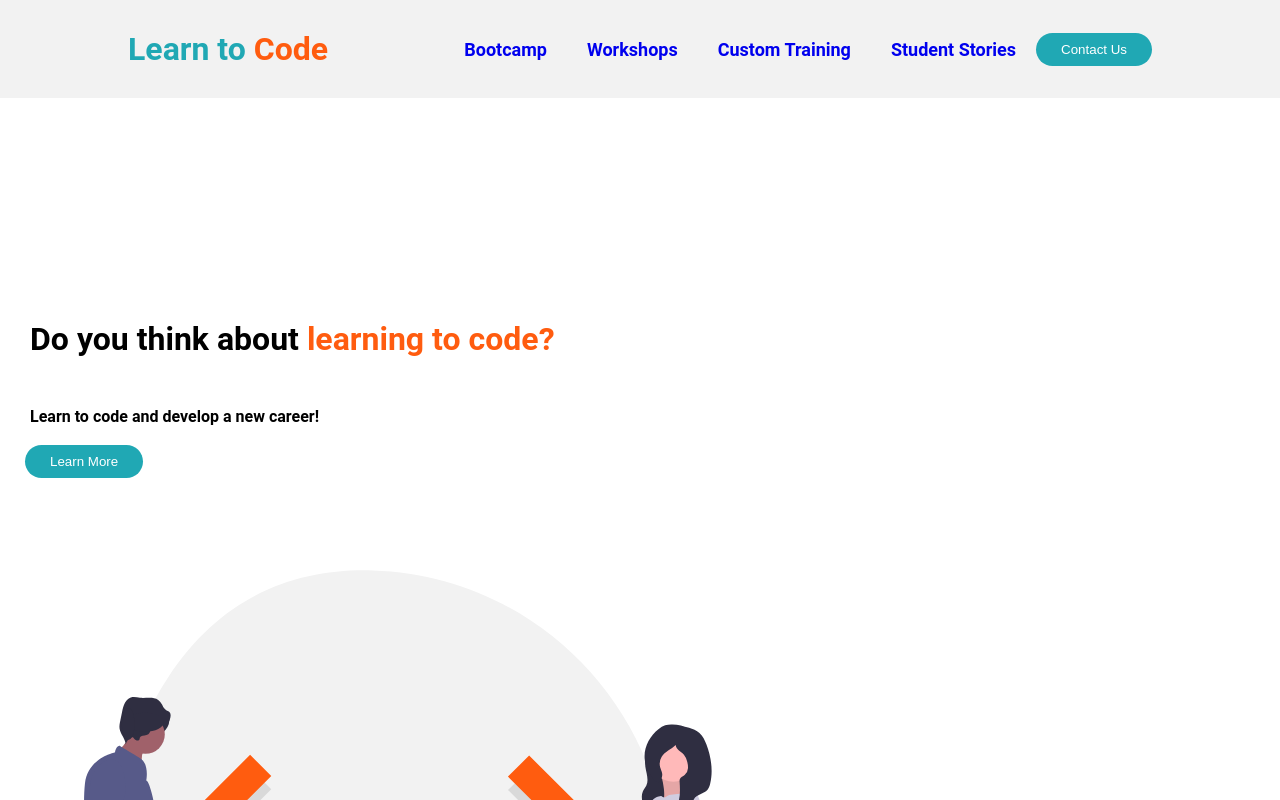
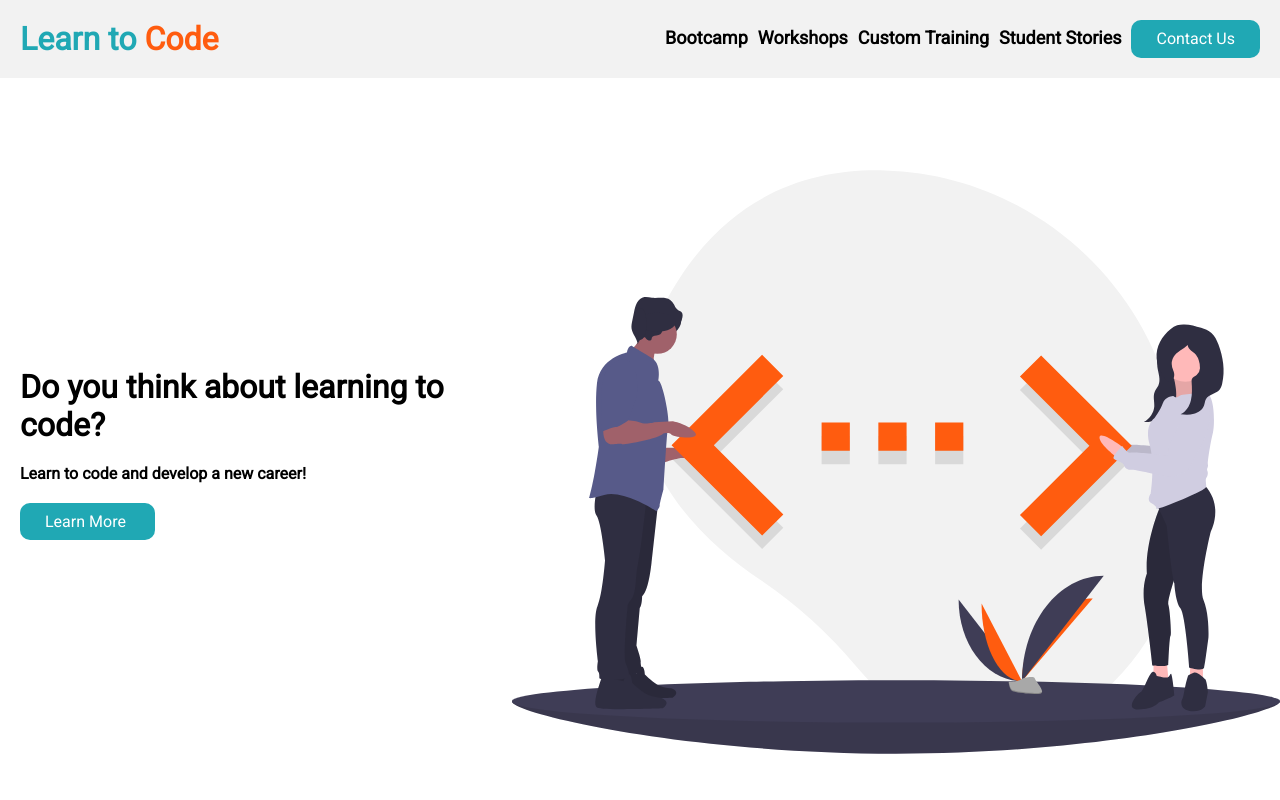
Before and after one commit to michaelacorn/deliverable_one, a plain HTML site: page index.html in a window 1280 px wide. Shown: the top 800 px of the page. Drawn offline with Linux system fonts and the light colour scheme.

Commit message:
Final Commit

```diff
--- a/index.html
+++ b/index.html
@@ -7,13 +7,13 @@
     <title>Deliverable One - Michael Corn</title>
     <link rel="stylesheet" href="style.css">
     <meta name="viewport" content="width=device-width, initial-scale=1">
+    <link href="https://fonts.googleapis.com/css?family=Roboto&display=swap" rel="stylesheet">
 </head>
 <body>
     <header>
         <div class="logo">
             <a><font color="#20a8b4">Learn to</font>&nbsp;<font color="#ff5c0f">Code</font></a>
-                </div>
-            </a>
+        </div>
         <nav>
             <ul class="navLinks">
                 <li><a href="#">Bootcamp</a></li>
@@ -22,18 +22,16 @@
                 <li><a href="#">Student Stories</a></li>
             </ul>
         </nav>
-        <a class="contactUs" href="#"><button>Contact Us</button></a>
+        <a class="button" href="#">Contact Us</a>
     </header>
-</body>
-    <body>
-        <a class="content">
-        <a class="contentTextOne">Do you think about&nbsp;<font color="#ff5c0f">learning to code?</font></a>
-        <br>
-        <a class="contentTextTwo">Learn to code and develop a new career!</p>
-        <br>
-        <a class="contentButton"><button>Learn More</button>
-            </a>
-        </a>
+    <main>
+        <div class="content">
+            <a class="contentTextOne contentGroup">Do you think about learning to code?</font></a>
+            <a class="contentTextTwo contentGroup">Learn to code and develop a new career!</p>
+            <a class="button contentGroup learnMoreButton">Learn More</a>
+        </div>
         <div class="codeImage"><img src="images/code.svg" alt="Coding" height="768" width="768"></img></div>
+
+    </main>
     </body>
 </html>
--- a/style.css
+++ b/style.css
@@ -8,12 +8,14 @@
 body {
     font-family: 'Roboto';
     background-color: white;
+    height: 100%;
+    display: flex;
+    flex-direction: column;
+    min-width: 920px;
 }
 
-button {
-  color: #20a8b4;
-  text-decoration: none;
-  border-radius: 25px;
+html {
+    height: 100%;
 }
 
 .logo {
@@ -23,10 +25,10 @@ button {
 
 header {
     display: flex;
-    justify-content: flex-end;
-    align-items: center;
-    padding: 30px 10%;
+    justify-content: space-between;
+    padding: 20px;
     background-color:#F2F2F2;
+    flex-direction: column;
 }
 
 .logo {
@@ -35,26 +37,23 @@ header {
 }
 
 .navLinks {
+    display: flex;
+    flex-direction: column;
     list-style: none;
+    padding-top: 7px;
+
 }
 
 .navLinks li {
-    display: inline-block;
-    padding: 0px 20px;
     font-size: large;
     font-weight: bold;
+    padding-bottom: 7px;
 
-}
-
-@media screen and (min-width: 768px) {
-    ul {
-      display: flex;
-      width: auto;
-    }
 }
 
 .navLinks a {
     text-decoration: none;
+    color: black;
 }
 
 .navLinks a:visited {
@@ -65,24 +64,27 @@ header {
     color: #ff5c0f;
 }
 
-button {
+.button {
     padding: 9px 25px;
     background-color: #20a8b4;
     border: none;
-    border-radius: 5000px;
+    border-radius: 10px;
     cursor: pointer;
     color: white;
+    width: 100%;
+    text-decoration: none;
 }
 
-button:hover {
+.button:hover {
     background-color: #ff5c0f;
 }
 
 .content {
     display: flex;
-    justify-content: space-between;
-    align-items: flex-end;
-    padding-top: 15%;
+    flex-direction: column;
+    margin-left: 20px;
+    margin-right: 20px;
+    width: 100%;
 }
 
 .contentTextOne {
@@ -90,27 +92,60 @@ button:hover {
     color: black;
     font-size: xx-large;
     font-weight: bold;
-    padding: 30px;
+
 }
 
 .contentTextTwo {
     color: black;
     font-size: medium;
     font-weight: bold;
-    padding: 30px ;
-}
 
-.contentButton {
-    padding: 25px;
-}
-
-@media screen and (max-width:768px) {
-    .codeImage img {
-      display: none;
-    }
 }
 
 .codeImage {
-    display: flex;
+    display: none;
 
 }
+
+main  {
+    height: 100%;
+    display: flex;
+    width: 100%;
+    align-items: center;
+}
+
+.contentGroup {
+    margin-bottom: 20px;
+}
+
+@media screen and (min-width: 768px) {
+    header {
+        display: flex;
+        justify-content: space-between;
+        padding: 20px;
+        background-color:#F2F2F2;
+        flex-direction: row;
+    }
+    .button {
+        width: auto;
+    }
+    .navLinks {
+        display: flex;
+        flex-direction: row;
+        list-style: none;
+        padding-top: 7px;
+
+    }
+    .navLinks li {
+        margin-right: 10px;
+
+    }
+    .learnMoreButton {
+        max-width: 135px;
+    }
+    .codeImage {
+        display: block;
+
+    }
+
+}
```
